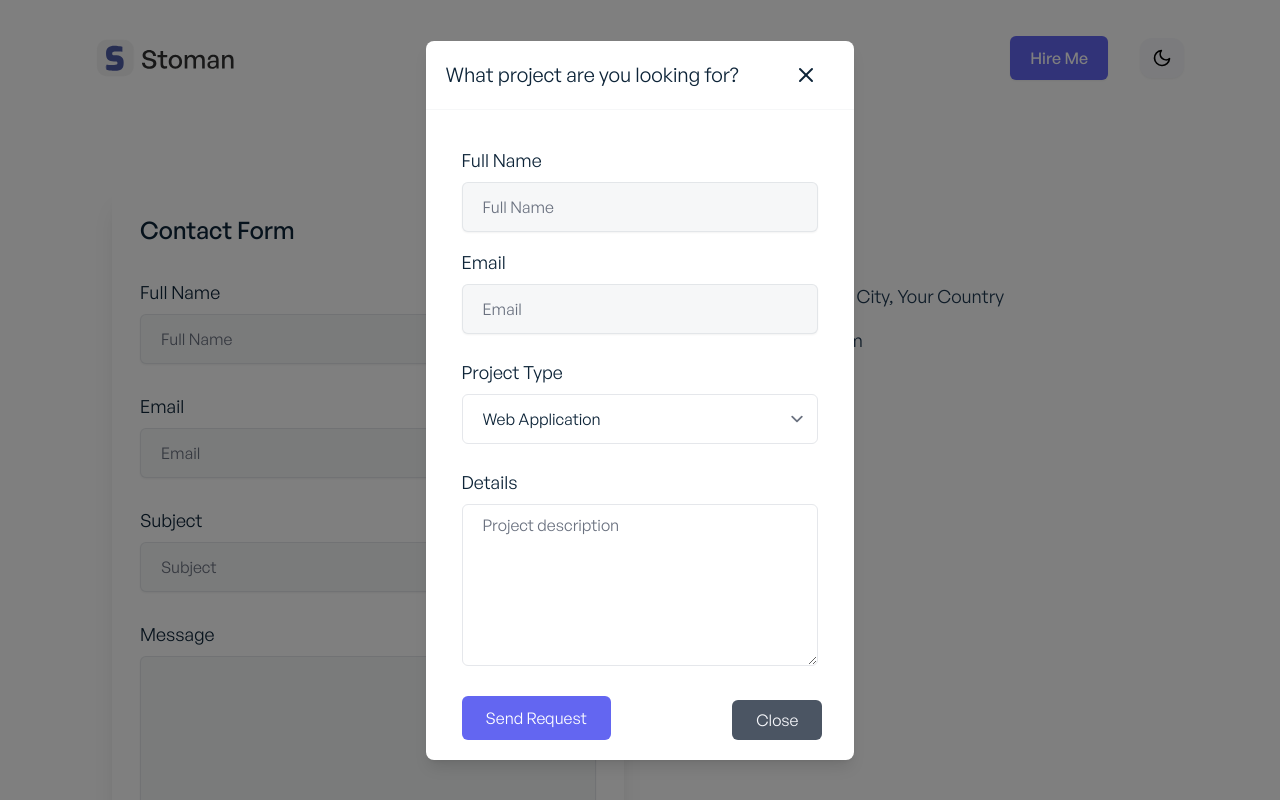
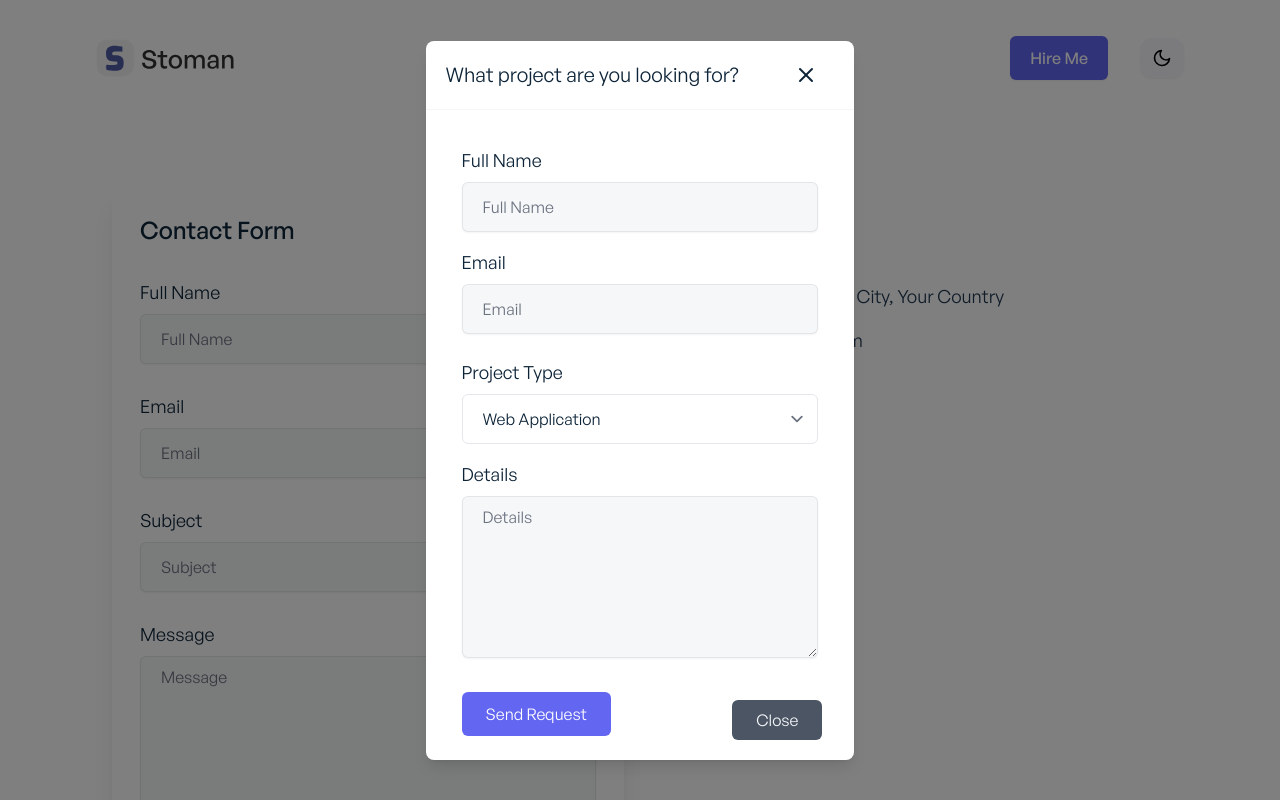
Before and after one commit to murakamiharuto/TailwindCSS-Vue.js, a Vue app: page /contact in a window 1280 px wide. Both pictures are taken after a click on the button "Hire Me". Shown: the top 800 px of the page. Built offline with nearby package versions, Linux system fonts and the light colour scheme; what vue-backtotop would draw is missing.

Commit message:
Create reuseable text area

```diff
--- a/src/components/HireMeModal.vue
+++ b/src/components/HireMeModal.vue
@@ -2,9 +2,10 @@
 import feather from 'feather-icons';
 import Button from './reusable/Button.vue';
 import FormInput from './reusable/FormInput.vue';
+import FormTextarea from './reusable/FormTextarea.vue';
 export default {
 	props: ['showModal', 'modal', 'categories'],
-	components: { Button, FormInput },
+	components: { Button, FormInput, FormTextarea },
 	data() {
 		return {};
 	},
@@ -67,7 +68,7 @@ export default {
 										inputType="email"
 									/>
 
-									<div class="mt-6">
+									<div class="mt-6 mb-4">
 										<label
 											class="block mb-2 text-lg text-primary-dark dark:text-primary-light"
 											for="project"
@@ -91,24 +92,12 @@ export default {
 										</select>
 									</div>
 
-									<div class="mt-6">
-										<label
-											class="block mb-2 text-lg text-primary-dark dark:text-primary-light"
-											for="details"
-											>Details</label
-										>
-										<textarea
-											class="w-full px-5 py-2 border-1 border-gray-200 dark:border-secondary-dark rounded-md text-md bg-secondary-light dark:bg-ternary-dark text-primary-dark dark:text-ternary-light"
-											id="details"
-											name="details"
-											cols="14"
-											rows="6"
-											aria-label="Details"
-											placeholder="Project description"
-										></textarea>
-									</div>
+									<FormTextarea
+										label="Details"
+										textareaIdentifier="details"
+									/>
 
-									<div class="mt-6 pb-4 sm:pb-1">
+									<div class="mt-7 pb-4 sm:pb-1">
 										<Button
 											title="Send Request"
 											class="px-4 sm:px-6 py-2 sm:py-2.5 text-white bg-indigo-500 hover:bg-indigo-600 rounded-md focus:ring-1 focus:ring-indigo-900 duration-500"
--- a/src/components/contact/ContactForm.vue
+++ b/src/components/contact/ContactForm.vue
@@ -1,7 +1,8 @@
 <script>
 import Button from '../reusable/Button.vue';
 import FormInput from '../reusable/FormInput.vue';
-export default { components: { Button, FormInput } };
+import FormTextarea from '../reusable/FormTextarea.vue';
+export default { components: { Button, FormInput, FormTextarea } };
 </script>
 
 <template>
@@ -22,22 +23,7 @@ export default { components: { Button, FormInput } };
 					inputType="email"
 				/>
 				<FormInput label="Subject" inputIdentifier="subject" />
-
-				<div>
-					<label
-						class="block text-lg text-primary-dark dark:text-primary-light mb-2"
-						for="message"
-						>Message</label
-					>
-					<textarea
-						class="w-full px-5 py-2 border border-gray-300 dark:border-primary-dark border-opacity-50 text-primary-dark dark:text-secondary-light bg-ternary-light dark:bg-ternary-dark rounded-md shadow-sm text-md"
-						id="message"
-						name="message"
-						cols="14"
-						rows="6"
-						aria-label="Message"
-					></textarea>
-				</div>
+				<FormTextarea label="Message" textareaIdentifier="message" />
 
 				<div>
 					<Button
--- a/src/components/reusable/FormInput.vue
+++ b/src/components/reusable/FormInput.vue
@@ -34,11 +34,11 @@ export default {
 			:name="inputIdentifier"
 			:placeholder="label"
 			:aria-label="inputIdentifier"
+			:value="val"
+			:type="inputType"
+			v-bind="$attrs"
+			@input="$emit('update:val', $event.target.value)"
 			required
-			v-bind="$attrs"
-			:value="val"
-			@input="$emit('update:val', $event.target.value)"
-			:type="inputType"
 		/>
 	</div>
 </template>
--- /dev/null
+++ b/src/components/reusable/FormTextarea.vue
@@ -0,0 +1,41 @@
+<script>
+export default {
+	props: {
+		label: {
+			type: String,
+			default: '',
+		},
+		textareaIdentifier: {
+			type: String,
+			default: '',
+		},
+		val: {
+			type: [String, Number],
+			default: '',
+		},
+	},
+};
+</script>
+
+<template>
+	<div>
+		<label
+			class="block text-lg text-primary-dark dark:text-primary-light mb-2"
+			:for="textareaIdentifier"
+			>{{ label }}</label
+		>
+		<textarea
+			class="w-full px-5 py-2 border border-gray-300 dark:border-primary-dark border-opacity-50 text-primary-dark dark:text-secondary-light bg-ternary-light dark:bg-ternary-dark rounded-md shadow-sm text-md"
+			:id="textareaIdentifier"
+			:name="textareaIdentifier"
+			:aria-label="textareaIdentifier"
+			:placeholder="label"
+			v-bind="$attrs"
+			@input="$emit('update:val', $event.target.value)"
+			cols="14"
+			rows="6"
+		></textarea>
+	</div>
+</template>
+
+<style lang="scss" scoped></style>
```
